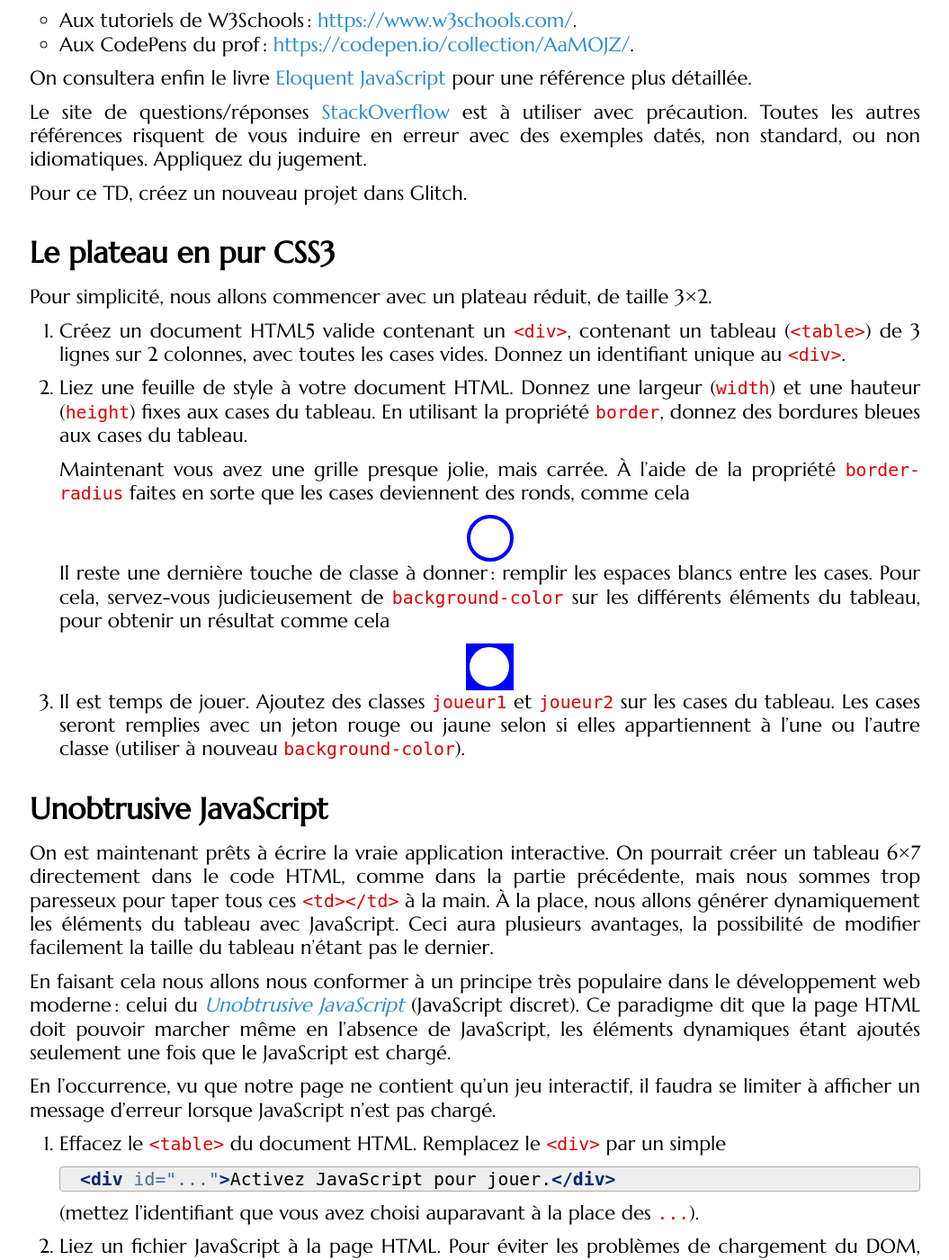
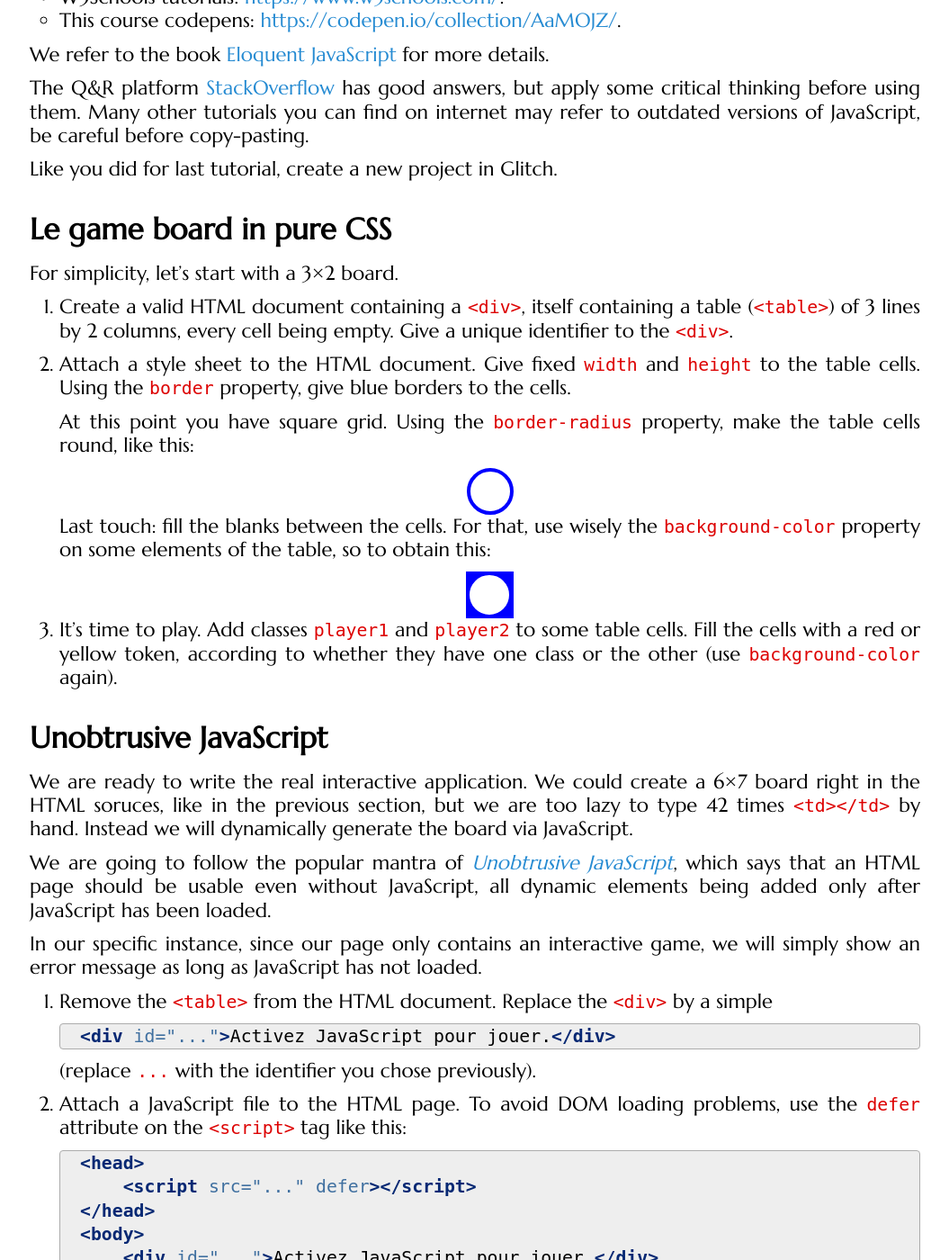
Before and after one commit to defeo/aws, a Jekyll site: the page built from _tutorials/tutorial2.md, in a window 1280 px wide and 1400 px high, scrolled down 1516 px. Shown: the whole window at 90% size, without its empty margins (112-1167 px from the left). Built offline with Jekyll 4.4.1, drawn with Linux system fonts in a browser that asks for light colours; some web fonts are replaced; some of the changed text lies outside the part shown.

Commit message:
Translated and update TD2

````diff
--- a/_tutorials/tutorial2.md
+++ b/_tutorials/tutorial2.md
@@ -1,278 +1,282 @@
 ---
-title: Un simple jeu en JavaScript
+title: A simple JavaScript Game
 ---
 
-Dans ce TD nous allons créer une interface pour jouer à
-[Puissance 4](https://fr.wikipedia.org/wiki/Puissance_4). JavaScript et
-quelques composants basiques de CSS3 seront suffisants pour créer une
-interface agréable et parfaitement fonctionnelle.
+In this tutorial we are going to create an interface to play [Connect
+4](https://fr.wikipedia.org/wiki/Puissance_4). Plain JavaScript and
+some basic CSS will be enough to make a nice and functional interface.
 
-Pour ce TD, on fera référence
+References for this tutorial are:
 
 {% assign lessons = site.collections | where:'label','lessons' | first %}
-- Aux leçons {% include link.html collection=lessons href="CSS.md" %},
+- Lessons {% include link.html collection=lessons href="CSS.md" %},
   {% include link.html collection=lessons href="javascript.md" %},
   {% include link.html collection=lessons href="dom.md" %}.
-- Au Mozilla Developer Network :
+- The Mozilla Developer Network:
   - <https://developer.mozilla.org/docs/CSS>,
   - <https://developer.mozilla.org/docs/JavaScript>.
-- Aux tutoriels de W3Schools : <https://www.w3schools.com/>.
-- Aux CodePens du prof : <https://codepen.io/collection/AaMOJZ/>.
+- W3Schools tutorials: <https://www.w3schools.com/>.
+- This course codepens: <https://codepen.io/collection/AaMOJZ/>.
 
-On consultera enfin le livre
-[Eloquent JavaScript](https://eloquentjavascript.net/) pour une
-référence plus détaillée.
+We refer to the book [Eloquent
+JavaScript](https://eloquentjavascript.net/) for more details.
 
-Le site de questions/réponses
-[StackOverflow](https://stackoverflow.com/) est à utiliser avec
-précaution. Toutes les autres références risquent de vous induire en
-erreur avec des exemples datés, non standard, ou non
-idiomatiques. Appliquez du jugement.
+The Q&R platform [StackOverflow](https://stackoverflow.com/) has good
+answers, but apply some critical thinking before using them. Many
+other tutorials you can find on internet may refer to outdated
+versions of JavaScript, be careful before copy-pasting.
 
-Pour ce TD, créez un nouveau projet dans Glitch.
+Like you did for last tutorial, create a new project in Glitch.
 
-## Le plateau en pur CSS3
+## Le game board in pure CSS
 
-Pour simplicité, nous allons commencer avec un plateau réduit, de
-taille 3×2.
+For simplicity, let's start with a 3×2 board.
 
-1. Créez un document HTML5 valide contenant un `<div>`, contenant un
-   tableau (`<table>`) de 3 lignes sur 2 colonnes, avec toutes les
-   cases vides. Donnez un identifiant unique au `<div>`.
+1. Create a valid HTML document containing a `<div>`, itself
+   containing a table (`<table>`) of 3 lines by 2 columns, every cell
+   being empty. Give a unique identifier to the `<div>`.
 
-2. Liez une feuille de style à votre document HTML. Donnez une largeur
-   (`width`) et une hauteur (`height`) fixes aux cases du tableau. En
-   utilisant la propriété `border`, donnez des bordures bleues aux
-   cases du tableau.
+2. Attach a style sheet to the HTML document. Give fixed `width` and
+   `height` to the table cells. Using the `border` property, give blue
+   borders to the cells.
 
-   Maintenant vous avez une grille presque jolie, mais carrée. À
-   l'aide de la propriété `border-radius` faites en sorte que les
-   cases deviennent des ronds, comme cela
+   At this point you have square grid. Using the `border-radius`
+   property, make the table cells round, like this:
 
    <div style="margin:auto;width:2em;height:2em;border-radius:2em;border:solid 0.2em blue"></div>
 
-   Il reste une dernière touche de classe à donner : remplir les
-   espaces blancs entre les cases. Pour cela, servez-vous
-   judicieusement de `background-color` sur les différents éléments du
-   tableau, pour obtenir un résultat comme cela
+   Last touch: fill the blanks between the cells. For that, use wisely
+   the `background-color` property on some elements of the table, so
+   to obtain this:
 
    <div style="background-color:blue;width:2.4em;margin:auto">
    <div style="background-color:white;width:2em;height:2em;border-radius:2em;border:solid 0.2em blue">
    </div></div>
 
-3. Il est temps de jouer. Ajoutez des classes `joueur1` et `joueur2`
-   sur les cases du tableau. Les cases seront remplies avec un jeton
-   rouge ou jaune selon si elles appartiennent à l'une ou l'autre
-   classe (utiliser à nouveau `background-color`).
+3. It's time to play. Add classes `player1` and `player2` to some
+   table cells.  Fill the cells with a red or yellow token, according
+   to whether they have one class or the other (use `background-color`
+   again).
 
 
 ## Unobtrusive JavaScript
 
-On est maintenant prêts à écrire la vraie application interactive. On
-pourrait créer un tableau 6×7 directement dans le code HTML, comme
-dans la partie précédente, mais nous sommes trop paresseux pour taper
-tous ces `<td></td>` à la main. À la place, nous allons générer
-dynamiquement les éléments du tableau avec JavaScript. Ceci aura
-plusieurs avantages, la possibilité de modifier facilement la taille
-du tableau n'étant pas le dernier.
+We are ready to write the real interactive application. We could
+create a 6×7 board right in the HTML soruces, like in the previous
+section, but we are too lazy to type 42 times `<td></td>` by hand.
+Instead we will dynamically generate the board via JavaScript.
 
-En faisant cela nous allons nous conformer à un principe très
-populaire dans le développement web moderne : celui du
-[*Unobtrusive JavaScript*](https://en.wikipedia.org/wiki/Unobtrusive_JavaScript)
-(JavaScript discret). Ce paradigme dit que la page HTML doit pouvoir
-marcher même en l'absence de JavaScript, les éléments dynamiques étant
-ajoutés seulement une fois que le JavaScript est chargé.
+We are going to follow the popular mantra of [*Unobtrusive
+JavaScript*](https://en.wikipedia.org/wiki/Unobtrusive_JavaScript),
+which says that an HTML page should be usable even without JavaScript,
+all dynamic elements being added only after JavaScript has been
+loaded.
 
-En l'occurrence, vu que notre page ne contient qu'un jeu interactif,
-il faudra se limiter à afficher un message d'erreur lorsque JavaScript
-n'est pas chargé.
+In our specific instance, since our page only contains an interactive
+game, we will simply show an error message as long as JavaScript has
+not loaded.
 
-1. Effacez le `<table>` du document HTML. Remplacez le `<div>` par un
+1. Remove the `<table>` from the HTML document. Replace the `<div>` by a
    simple
 
    ~~~html
    <div id="...">Activez JavaScript pour jouer.</div>
    ~~~
 
-   (mettez l'identifiant que vous avez choisi auparavant à la place
-   des `...`).
+   (replace `...` with the identifier you chose previously).
 
-2. Liez un fichier JavaScript à la page HTML. Pour éviter les
-   problèmes de chargement du DOM, mettez la balise `<script>` après
-   le `<div>`, vers la fin du `<body>`, comme ceci :
+2. Attach a JavaScript file to the HTML page. To avoid DOM loading
+   problems, use the `defer` attribute on the `<script>` tag like this:
 
    ~~~html
+   <head>
+       <script src="..." defer></script>
+   </head>
    <body>
 	   <div id="...">Activez JavaScript pour jouer.</div>
-
-	   <script src="..."></script>
    </body>
    ~~~
 
-   Faites un affichage de contrôle avec `console.log` dans le
-   JavaScript, et testez avec la console (`Shift+Ctrl+K` sous Firefox,
-   `F12` sous Chrome) que votre script est bien chargé.
+   Perform a debug printing using `console.log` in your JavaScript
+   file, test that your script has been loaded using the browser
+   console (`Shift+Ctrl+K` in Firefox, `F12` in Chrome).
 
-3. Dans le JavaScript récupérez l'élément correspondant au `<div>`
-   grâce à `document.querySelector`. En vous servant de
+3. In our JavaScript application, we will separate the abstract
+   internal representation of the game from its DOM rendering. We
+   start with the abstract representation: define a global variable
+   `board` and initialize it to a 6×7 array of integers, containing
+   all zeros. Use `console.log` to check that the array is properly
+   initialized.
 
-   - `document.createElement` pour créer des nouveaux nœuds,
-   - la méthode `.appendChild` pour ajouter des nœuds au DOM,
-   - deux boucles `for` imbriquées,
+   **Note:** contrary to C or Java, arrays (or, rather, lists) in
+   JavaScript do not have a fixed dimension, and multi-dimensional
+   arrays are simulated by list of lists (of lists of lists...).
 
-   remplacez le texte du div par un tableau 6×7.  Pour une majeure
-   flexibilité, vous pouvez faire en sorte que 6 et 7 soient des
-   constantes stockées dans des variables JavaScript. Vous pouvez vous
-   inspirer de l'exemple ci-dessous.
+   You can initialize an **empty** array of length `n` using
+   `Array(n)`. You can use the `.fill()` method to put the same value
+   in all cells of an already initialized array.
+
+   You can take some inspiration from the example below.
+
+   {% include codepen.md pen="myXGeZ" tab="js" height="250" %}
+
+4. Write a function `set(row, column, player)` that takes as input a
+   row, a column, and an integer representing player 1 or 2, and
+   changes the corresponding entry in `board` to 1 or 2.
+
+   Test it in the browser console.
+
+5. We now move to the generation of the DOM representation. Write a
+   function `render()` that:
+
+   - Finds the DOM element corresponding to the `<div>` using
+     `document.querySelector`.
+   - Empties the element (you can use `.innerHTML = ''` to empty a DOM
+     element).
+   - Creates a `<table>` DOM node using `document.createElement`, and
+     adds it to the `<div>` using the `.appendChild` method.
+   - Using a double `for` loop, creates `<tr>`'s and `<td>`'s inside the
+     `<table>` element, so to obtain a 6×7 table.
+
+   You can take some inspiration from the example below.
 
    {% include codepen.md pen="xbYawz" tab="js" height="250" %}
 
-4. Il serait pénible d'utiliser l'API du DOM pour parcourir le plateau
-   à chaque fois que l'on veut modifier la partie ou en vérifier une
-   propriété. Il est plus pratique d'avoir un tableau JavaScript à
-   deux dimensions qui pointe vers les cases (les `<td>`) du
-   plateau. Modifiez la double boucle `for` de sorte à remplir un
-   tableau à deux dimensions avec les
-   balises `td` du plateau. Cet exemple pourrait vous aider.
+   Test your function by calling it on startup, and verifying that the
+   game board is properly drawn on screen.
 
-   {% include codepen.md pen="myXGeZ" tab="js" height="250" %}
+6. Modify `render()` so that the `<td>` in position (i,j) has
+   class `player1` if `board[i][j]` is equal to 1, and class `player2`
+   if `board[i][j]` is equal to 2.
 
-5. Écrivez une fonction `set(row, column, player)` qui prend en entrée
-   des numéros de ligne et de colonne et un code représentant le
-   joueur 1 ou 2, et qui place un jeton de la couleur correspondante
-   dans la case désignée. On vous rappelle que pour attribuer un
-   élément du DOM à la classe `joueur1` il suffit d'utiliser
-   l'attribut `.className`. Par exemple
+   You can set an element's class with
 
    ```js
-   var elt = document.querySelector('#mon-element');
-   elt.className = 'joueur1';
+   my_element.className = 'some_class_name';
    ```
 
-   Testez votre fonction à l'aide de la console.
+   Test your functions in the browser console by successively calling
+   `set` and `render` many times.
 
-6. Ajoutez une variable `turn` qui indique à qui est le tour de jouer,
-   initialisée au joueur 1 (adoptez la même convention que vous avez
-   utilisée pour le paramètre `player`).
+6. Define a global variable `turn`, indicating whose turn it is to
+   play.  Initialize it to the value 1 (player 1 starts).
 
-7. Écrivez une fonction `play(column)` qui
+7. Write a function `play(column)` that
 
-   - prend en entrée un numéro de colonne,
-   - cherche la première ligne libre en partant du bas (s'il y en a),
-   - y joue un pion de la couleur indiquée par la variable `turn`,
-   - passe le tour en changeant la valeur de `turn`.
+   - takes as input a column number,
+   - looks at `board` to find the first free row in the column (if
+     any), starting from the bottom,
+   - if no row is free in the column, it returns `false`,
+   - if a row is free in the column, it changes the corresponding
+     value in `board` to the value of `turn`, changes the value of
+     `turn`, and returns the row number.
 
-   Testez votre fonction à l'aide de la console.
+   Test your function in the console by repeatedly calling `play()`
+   and `render()`.
 
 
-## Gestion des évènements
+## Handling events
 
-Il est maintenant temps de répondre aux clics. On veut que, lorsque
-l'utilisateur clique dans une colonne (peu importe la ligne), la
-fonction `play` soit appelée sur cette colonne.
+It is now time to react to mouse clicks. We want to call the `play`
+function any time the user clicks on a column, regardless of the exact
+line that has been clicked.
 
-On pourrait définir un gestionnaire d'évènements par `<td>`, mais ce
-ne serait ni élégant, ni efficace : 42 gestionnaires d'évènements,
-c'est très lourd, surtout pour un navigateur mobile... Nous allons
-plutôt définir un unique gestionnaire pour tout le plateau, et
-utiliser l'objet de type `Event` pour savoir quelle case a généré
-l'évènement. Il est ici crucial de comprendre la différence entre la
-propriété `.target` et la propriété `.currentTarget` vues dans la
-[leçon sur le DOM](../lessons/dom#lobjet-evenement). Étudiez aussi
-l'exemple ci-dessous.
+We could define a event handler for each `<td>`, but this would not be
+elegant nor efficient: 42 event handlers take lots of resources,
+especially on a mobile phone... Instead, we are going to define a
+unique handler for the whole board, and we will use the `Event` object
+to know which `<td>` exactly has been clicked. It is import here to
+understand the difference between the properties `.target` and
+`.currentTarget` seen in the [lesson on
+DOM](../lessons/dom#lobjet-evenement). Also have a look at the example
+below:
 
 {% include codepen.md pen="WbMgrx" tab="js" height="350" %}
 
-Mais comment faire pour savoir à quelle colonne appartient un `<td>`
-donné ? Parmi les nombreuses solutions à notre disposition (on
-pourrait, par exemple, naviguer le DOM pour compter combien `<td>`
-sœurs existent à gauche), l'API *data attributes* de HTML5 nous offre
-la plus élégante.
+But how shall we know which column corresponds to the clicked `<td>`?
+Among many solutions (we could, for example, navigate te DOM to count
+how many `<td>`'s are on the left of our clicked `<td>`), the HTML5
+*data attributes* API is the most elegant one.
 
-1. Par la méthode `.addEventListener()`, définissez un gestionnaire
-   pour l'évènement `click` sur le plateau (sur la balise `<table>`,
-   par exemple). Pour l'instant, contentez vous de faire un
+1. Using `.addEventListener()`, define a handler for the `click` event
+   on the whole board (e.g., on the `<table>` element). For the
+   moment, just execute
 
    ```js
    console.log(event.target)
    ```
 
-   dans le gestionnaire (`event` étant l'objet évènement passé au
-   gestionnaire). Testez votre gestionnaire à l'aide de la console.
+   in it (`event` being the lone parameter to the handler). Test you
+   handler by clicking on the board and reading in the console.
 
-2. Modifiez votre double boucle `for` en sorte que les balises `<td>`
-   contiennent un attribut `data-column` égal à la colonne dans
-   laquelle la balise se trouve. Les attributs `data-*` ont une API
-   dédiée en Javascript: tous les objets du DOM ont un champ `dataset`
-   qui permet d'accéder en lecture et en écriture aux attributs
-   `data-*`. Par exemple, si `ma_case` représente une balise `<td>`,
-   le code suivant
+2. Modify `render()` so that each `<td>` cell contains a `data-column`
+   attribute equal to the column containing the `<td>`. These `data-*`
+   attributes have a special API in Javascript: every DOM node has a
+   `dataset` field, which gives read/write access to the `data-*`
+   attributes. For example, if `my_cell` represent a `<td>` element,
+   the following code
 
    ~~~js
-   // exemple utilisant dataset
-   ma_ligne.appendChild(ma_case);
-   ma_case.dataset.column = 0;
+   // example using dataset
+   my_row.appendChild(my_cell);
+   ma_cell.dataset.column = 0;
    ~~~
 
-   insère une balise
+   will insert a node
 
    ~~~html
    <td data-column="0"></td>
    ~~~
 
-   dans le document. **Attention**, toutes les propriétés de `dataset`
-   sont automatiquement converties en chaînes de caractères par
-   JavaScript.
+   in the document. **Warning**, all `dataset` properties are
+   automatically converted to strings by JavaScript.
 
-   Modifiez le gestionnaire pour qu'il affiche dans la console la
-   valeur de l'attribut `data-column`. Testez avec la console.
+   Modify the click event handler so that it prints in the console the
+   value of the `data-column` attribute. Test in the console.
 
-3. Modifiez votre gestionnaire pour qu'il réponde aux clics en jouant
-   dans la colonne cliquée, ou bien en ne faisant rien lorsqu'on
-   clique ailleurs (vous pouvez utiliser l'existence de la donnée
-   `column` comme test pour savoir si on a bien cliqué sur une case).
+3. Modify the click event handelr to respond to clicks by playing a
+   token in the corresponding column (calling `play` and `render`
+   successively), or by not doing anything if the click happens to be
+   outside of a cell (you can test the existence of `dataset.column`
+   to know if the click happened on a `<td>` or somewhere else).
 
 
-## Touches finales (Optionnel)
+## Final touches (optional)
 
-Vous pouvez aborder les points suivants dans n'importe quel
-ordre. Suivez vos goûts !
+You can tackle the following points in any order you like. Follow your
+inspiration!
 
-1. Écrivez une fonction qui teste si un coup est gagnant (4 pions de
-   la même couleur alignés verticalement, horizontalement ou
-   diagonalement). Remarquez qu'il suffit de tester quatre directions
-   autour de la dernière case jouée, et de s'éloigner d'au plus 3
-   cases en chaque direction. L'exemple ci-dessous peut vous servir
-   d'inspiration.
+1. Write a function to test if a move is winning (4 same color tokens
+   aligned vertically, horizontally ou diagonally). Note that it is
+   enough to test 4 directions around the last clicked cell, and to go
+   at most 3 cells away in each direction. The following example may
+   serve as an inspiration (or maybe not).
 
    {% include codepen.md pen="QwQVyK" tab="js" height="300" %}
 
-2. Modifiez votre application pour qu'à chaque nouveau coup elle teste
-   s'il s'agit d'un coup gagnant, ou à défaut si le plateau a été
-   complètement rempli (il s'agit d'une partie nulle dans ce
-   cas). Lorsque la partie est terminée, l'interface affiche le
-   gagnant. Cliquer à nouveau sur le plateau démarre alors une
-   nouvelle partie.
+2. Modify your application to test at each move whether it is a
+   winning one, or whether the board is completely full (a null
+   match).  When the game is over, the interface shows the
+   winner. Clicking again starts a new match.
 
-3. En utilisant la propriété CSS `animation` (attention
-   `-webkit-animation` pour Chrome), faites *flasher* l'alignement de
-   4 pions gagnant. Vous pouvez consulter ce
-   [guide aux animations CSS.](https://developer.mozilla.org/fr/docs/CSS/Animations_CSS)
-   (aussi
-   [en anglais](https://developer.mozilla.org/docs/CSS/CSS_Animations)).
+3. Using the CSS `animation` property, make the 4 winning tokens
+   *flash*. You can have a look at this [guide on CSS
+   animations](https://developer.mozilla.org/docs/CSS/CSS_Animations)
+   (also [in
+   French](https://developer.mozilla.org/fr/docs/CSS/Animations_CSS)).
 
-4. Ajoutez des touches de style grâce à la propriété `box-shadow`.
+4. Add some style touches using the `box-shadow` property.
 
-4. Encapsulez votre code dans un objet JavaScript, de sorte à pouvoir
-   avoir plusieurs plateaux dans la même page.
+5. Wrap your code in a JavaScript class, and remove all global
+   variables, so to allow having more than one board per page.
 
-5. Testez votre application avec un téléphone portable et adaptez-la
-   aux petits écrans. Si vous n'avez pas de smartphone, vous pouvez
-   utiliser l'émulation de Chrome ou Firefox (`Shfit+Ctrl+M`).
+6. Test your application on a smartphone, and adapt it to small
+   screens. If you do not have a smartphone, you can test smartphone
+   emulation in Chrome or Firefox (`Shfit+Ctrl+M`).
 
-   Il vous sera utile de consulter ce
-   [guide au développement sur mobile](https://developer.mozilla.org/docs/Web/Guide/Mobile),
-   et en particulier la partie sur
-   [l'utilisation de la balise `viewport`](https://developer.mozilla.org/fr/docs/Mozilla/Mobile/Balise_meta_viewport)
-   (en
-   [anaglais](https://developer.mozilla.org/en-US/docs/Mozilla/Mobile/Viewport_meta_tag))
+   You can read this [guide on mobile
+   development](https://developer.mozilla.org/docs/Web/Guide/Mobile),
+   in particular the part on [using the `viewport` meta
+   tag](https://developer.mozilla.org/en-US/docs/Mozilla/Mobile/Viewport_meta_tag)
+   (in
+   [French](https://developer.mozilla.org/fr/docs/Mozilla/Mobile/Balise_meta_viewport)).
````
Also changed, not shown: TODO.md (+0 -1 lines).
